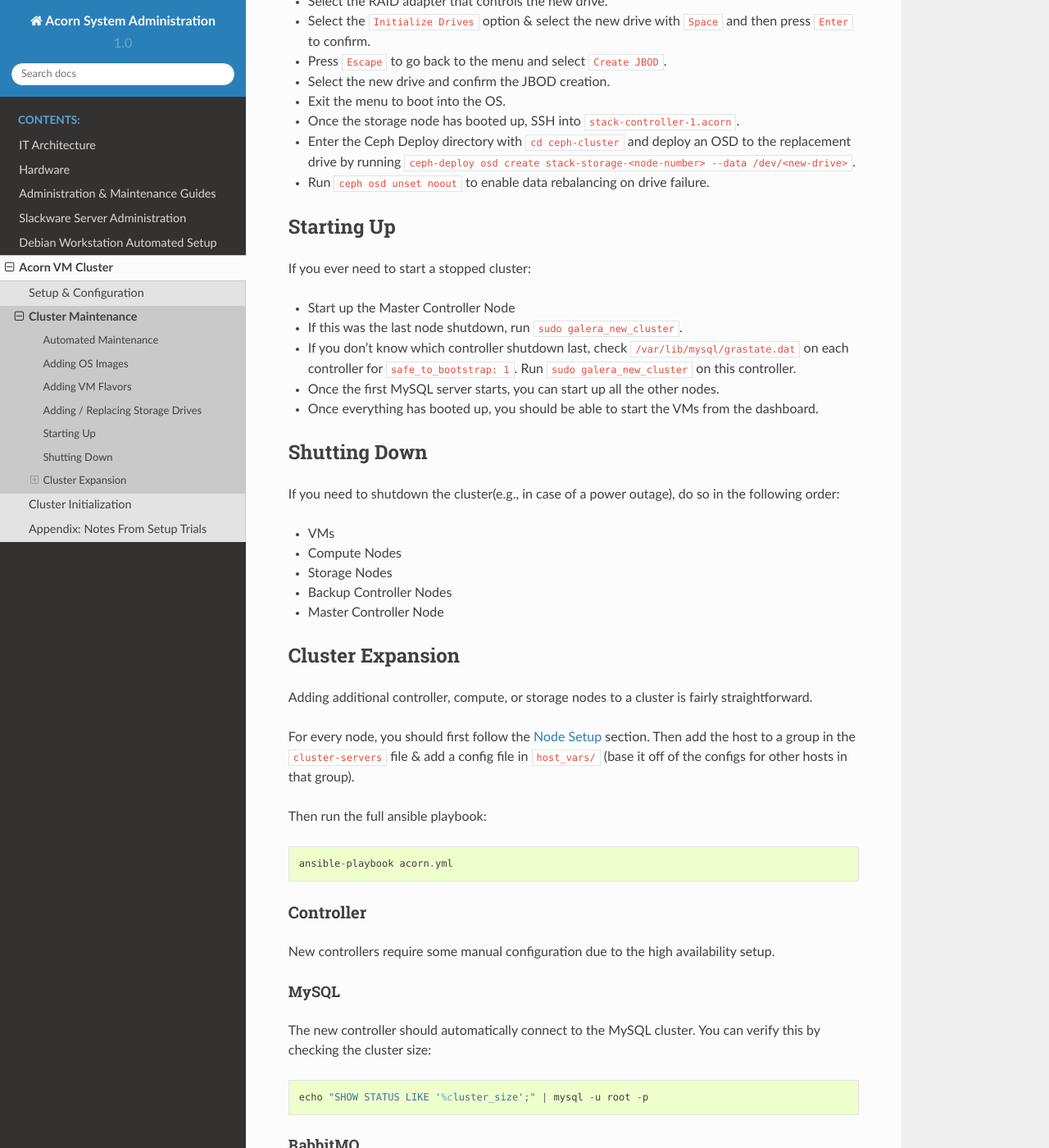
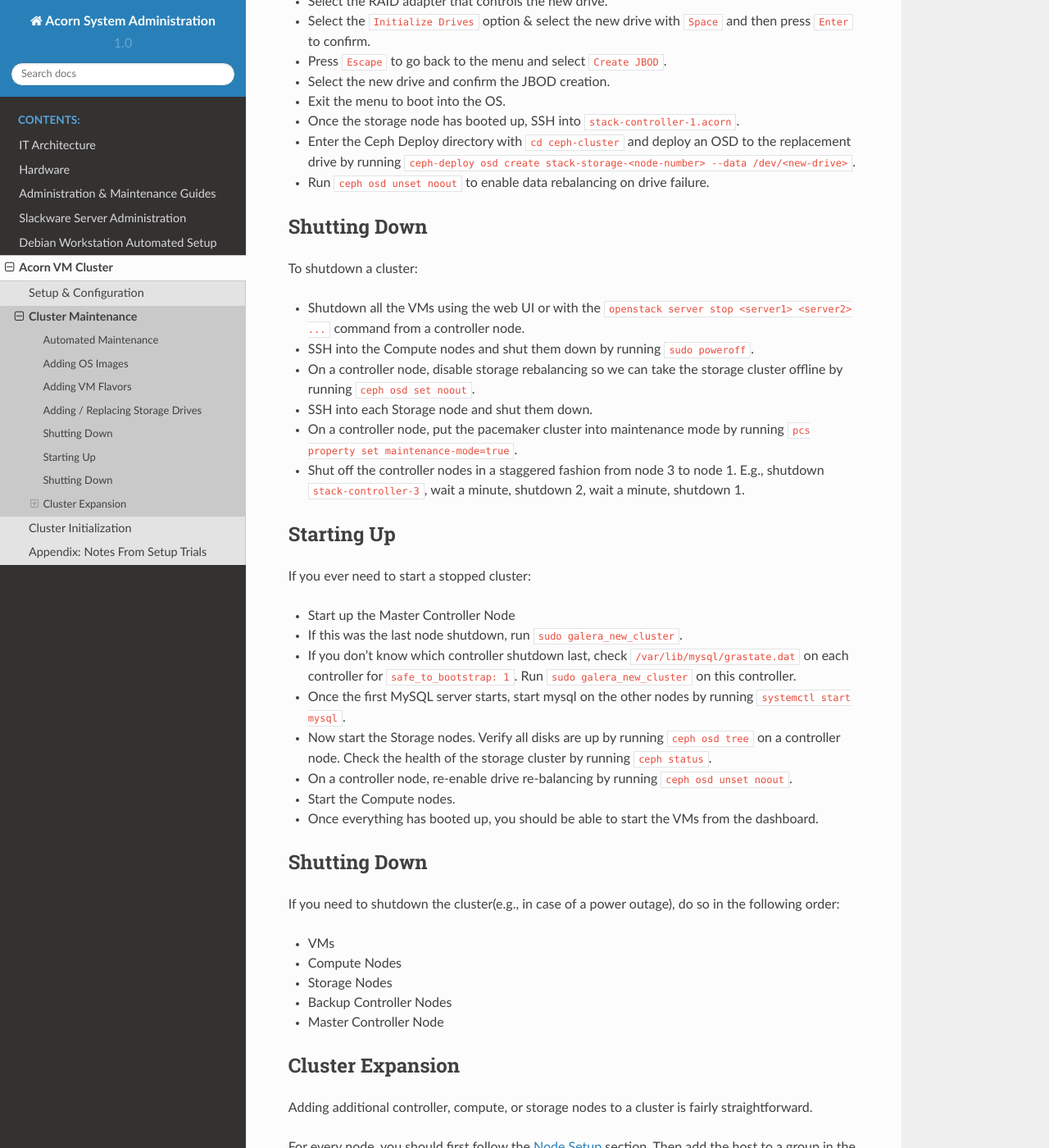
Before and after one commit to prikhi/sysadmintools, a Sphinx documentation site: the page built from docs/source/vm_cluster/maintenance.rst, in a window 1280 px wide and 1400 px high, scrolled down 1499 px. Shown: the whole window at 82% size. Built offline with Sphinx 7.4.7 and the Read the Docs theme 2.0.0, drawn with Linux system fonts in a browser that asks for light colours.

Commit message:
docs: Add Cluster Shutdown Procedure, Improve Start Up Procedure

```diff
--- a/docs/source/vm_cluster/maintenance.rst
+++ b/docs/source/vm_cluster/maintenance.rst
@@ -86,6 +86,24 @@
 * Run ``ceph osd unset noout`` to enable data rebalancing on drive failure.
 
 
+Shutting Down
+==============
+
+To shutdown a cluster:
+
+* Shutdown all the VMs using the web UI or with the ``openstack server stop
+  <server1> <server2> ...`` command from a controller node.
+* SSH into the Compute nodes and shut them down by running ``sudo poweroff``.
+* On a controller node, disable storage rebalancing so we can take the storage
+  cluster offline by running ``ceph osd set noout``.
+* SSH into each Storage node and shut them down.
+* On a controller node, put the pacemaker cluster into maintenance mode by
+  running ``pcs property set maintenance-mode=true``.
+* Shut off the controller nodes in a staggered fashion from node 3 to node 1.
+  E.g., shutdown ``stack-controller-3``, wait a minute, shutdown 2, wait a
+  minute, shutdown 1.
+
+
 Starting Up
 ============
 
@@ -96,7 +114,14 @@
 * If you don't know which controller shutdown last, check
   ``/var/lib/mysql/grastate.dat`` on each controller for ``safe_to_bootstrap:
   1``. Run ``sudo galera_new_cluster`` on this controller.
-* Once the first MySQL server starts, you can start up all the other nodes.
+* Once the first MySQL server starts, start mysql on the other nodes by running
+  ``systemctl start mysql``.
+* Now start the Storage nodes. Verify all disks are up by running ``ceph osd
+  tree`` on a controller node. Check the health of the storage cluster by
+  running ``ceph status``.
+* On a controller node, re-enable drive re-balancing by running ``ceph osd
+  unset noout``.
+* Start the Compute nodes.
 * Once everything has booted up, you should be able to start the VMs from the
   dashboard.
 
```
